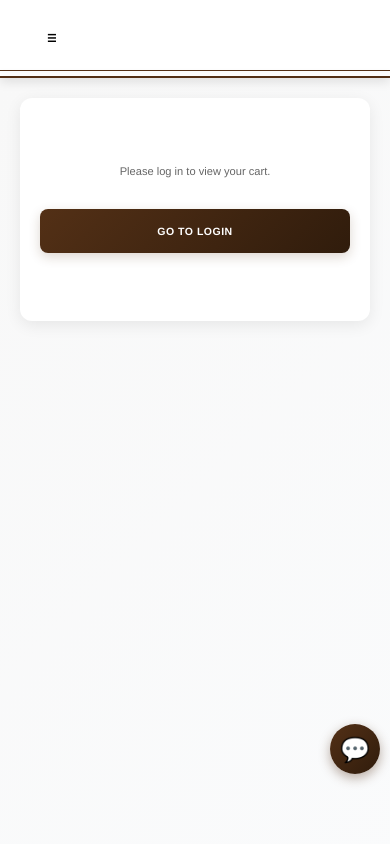
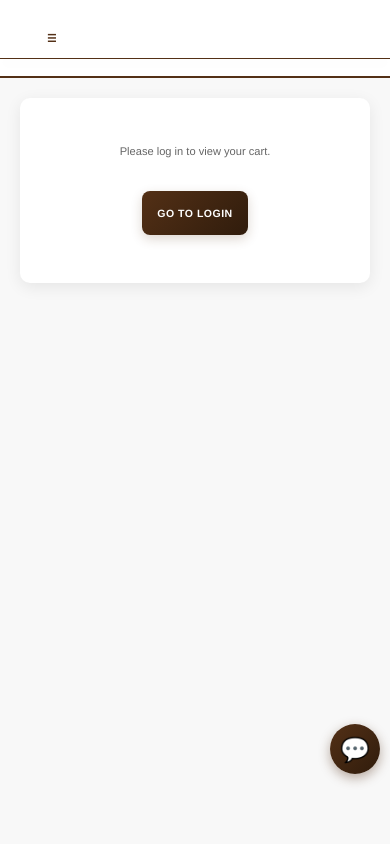
Before and after one commit to Mayschy/Men-s-style-shop, a React (Vite) app in the folder client/: page /cart in a window 390 px wide. Shown: the top 844 px of the page. Built offline with nearby package versions, Linux system fonts and the light colour scheme.

Commit message:
new css update

```diff
--- a/client/src/pages/Cart.css
+++ b/client/src/pages/Cart.css
@@ -216,42 +216,106 @@
    =================================== */
 @media (max-width: 799px) {
   .cart-container {
-    padding: 20px 10px;
+    padding: 16px 12px;
     margin: 0;
+    background: var(--color-background);
+  }
+
+  .cart-header {
+    margin-bottom: 24px;
   }
 
   .cart-header h1 {
-    font-size: 1.8em;
+    font-size: 1.6em;
   }
 
   .cart-subtitle {
-    font-size: 0.9em;
+    font-size: 0.85em;
   }
 
+  /* Full-width card layout on mobile */
   .cart-content {
     grid-template-columns: 1fr;
-    gap: 20px;
+    gap: 16px;
   }
 
   .cart-items-section {
-    padding: 20px 15px;
+    padding: 16px;
+    border-radius: 10px;
   }
 
+  /* Item card — stack vertically, clear separation */
   .cart-item {
     grid-template-columns: 1fr;
-    gap: 15px;
-    padding: 15px 0;
+    gap: 12px;
+    padding: 16px 0;
+    border-bottom: 1.5px solid #eee;
+  }
+
+  .cart-item:last-child {
+    border-bottom: none;
+  }
+
+  .item-details {
+    gap: 6px;
+  }
+
+  .item-name {
+    font-size: 1em;
+    font-weight: 700;
+  }
+
+  .item-meta {
+    flex-direction: column;
+    gap: 4px;
+  }
+
+  .item-price {
+    font-size: 0.95em;
+  }
+
+  .item-quantity {
+    font-size: 0.85em;
+  }
+
+  .item-price,
+  .item-quantity {
+    font-size: 0.85em;
   }
 
   .item-actions {
-    flex-direction: column;
+    flex-direction: row;
     width: 100%;
+    justify-content: space-between;
+    align-items: center;
+    border-top: 1px solid #f0f0f0;
+    padding-top: 12px;
+    margin-top: 4px;
+    gap: 12px;
   }
 
   .item-total {
-    width: 100%;
-    text-align: center;
+    font-size: 1.1em;
+    width: auto;
+    text-align: right;
     min-width: unset;
+  }
+
+  /* Remove button — compact and visible */
+  .btn-remove {
+    padding: 8px 12px;
+    min-width: 36px;
+    min-height: 36px;
+    font-size: 1em;
+    color: #c0392b;
+    border-color: #fadbd8;
+    background: #fff5f5;
+  }
+
+  .btn-remove:hover {
+    background: #ffeaea;
+    border-color: #c0392b;
+    color: #c0392b;
   }
 
   .cart-summary-section {
@@ -259,21 +323,52 @@
   }
 
   .cart-summary {
-    padding: 20px;
+    padding: 20px 16px;
+    border-radius: 10px;
+    border-top: 3px solid var(--color-secondary);
   }
 
   .cart-summary h2 {
     font-size: 1.1em;
+    margin-bottom: 16px;
   }
 
+  .summary-row {
+    font-size: 0.9em;
+    margin-bottom: 10px;
+  }
+
+  .summary-divider {
+    margin: 12px 0;
+  }
+
+  .summary-total {
+    font-size: 1.05em;
+    padding: 12px 0;
+    margin-bottom: 16px;
+  }
+
+  /* Checkout button — full width, prominent */
+  .btn-checkout,
+  .btn-primary {
+    display: block;
+    width: 100%;
+    padding: 14px 20px;
+    font-size: 1em;
+    border-radius: 8px;
+    margin-top: 8px;
+    text-align: center;
+  }
+
+  /* Empty cart */
   .empty-cart {
-    padding: 40px 15px;
-    border-radius: 8px;
+    padding: 40px 16px;
+    border-radius: 10px;
   }
 
   .empty-cart-icon {
     font-size: 3em;
-    margin-bottom: 15px;
+    margin-bottom: 16px;
   }
 
   .empty-cart h2 {
@@ -283,39 +378,23 @@
 
   .empty-cart p {
     font-size: 0.9em;
-    margin-bottom: 25px;
+    margin-bottom: 24px;
   }
 
-  .item-details {
-    gap: 6px;
+  /* Auth message */
+  .auth-message {
+    padding: 40px 16px;
+    border-radius: 10px;
   }
 
-  .item-name {
+  .auth-message p {
     font-size: 1em;
+    margin-bottom: 24px;
   }
 
-  .item-meta {
-    flex-direction: column;
-    gap: 5px;
-  }
-
-  .item-price,
-  .item-quantity {
-    font-size: 0.85em;
-  }
-
-  .item-total {
-    font-size: 1.1em;
-  }
-
-  .summary-row {
-    font-size: 0.85em;
-    margin-bottom: 10px;
-  }
-
-  .summary-total {
-    font-size: 1em;
-    padding: 12px 0;
-    margin-bottom: 15px;
+  .btn-primary {
+    display: inline-block;
+    width: auto;
+    padding: 12px 24px;
   }
 }
--- a/client/src/styles/navbar.css
+++ b/client/src/styles/navbar.css
@@ -2,6 +2,13 @@
 
 .navbar-hamburger {
   display: none !important;
+  cursor: pointer;
+  font-size: 24px;
+  background: none;
+  border: none;
+  padding: 8px;
+  color: var(--color-primary);
+  line-height: 1;
 }
 
 .navbar-left {
@@ -21,55 +28,91 @@
   padding: 8px 14px;
 }
 
+.navbar-right a,
+.navbar-right button {
+  color: var(--color-text-dark);
+  text-decoration: none;
+  transition: color 0.3s ease;
+}
+
+.navbar-right a:hover {
+  color: var(--color-primary);
+}
+
 /* ===================================
    MOBILE / TABLET (799px and below)
    =================================== */
 @media (max-width: 799px) {
+  /* Navbar container — no brown box-shadow */
+  nav {
+    border-bottom: 2px solid var(--color-primary) !important;
+    box-shadow: none !important;
+  }
+
+  /* Left side links — hidden on mobile */
   .navbar-left {
     display: none !important;
   }
 
+  /* Hamburger — always visible on mobile */
   .navbar-hamburger {
     display: block !important;
-    z-index: 1001;
+    z-index: 1002;
     background: none;
     border: none;
     cursor: pointer;
-    font-size: 24px;
+    font-size: 26px;
+    padding: 8px;
+    color: var(--color-primary);
+    line-height: 1;
   }
 
+  /* Accordion menu — hidden by default */
   .navbar-right {
-    position: fixed !important;
-    top: 70px !important;
+    position: fixed;
+    top: 58px !important;
     left: 0 !important;
     right: 0 !important;
     background: var(--color-navbar-bg);
     flex-direction: column !important;
+    align-items: stretch !important;
     gap: 0 !important;
-    padding: 0;
-    max-height: 0;
+    padding: 0 !important;
+    max-height: 0 !important;
     overflow: hidden;
-    transition: max-height 0.3s ease;
-    border-bottom: 1px solid var(--color-primary);
-    box-shadow: 0 2px 5px rgba(0, 0, 0, 0.1);
-    z-index: 1000;
+    transition: max-height 0.35s ease, box-shadow 0.35s ease;
+    box-shadow: 0 4px 12px rgba(0, 0, 0, 0.08);
+    z-index: 1001;
   }
 
+  /* Accordion OPEN state */
   .navbar-right.mobile-open {
-    max-height: 500px !important;
-    padding: 10px 0;
+    max-height: 600px !important;
+    box-shadow: 0 6px 20px rgba(0, 0, 0, 0.15);
   }
 
+  /* Nav links — styled as full-width tap targets */
   .navbar-right a,
   .navbar-right button {
     width: 100%;
     text-align: left;
-    padding: 12px 16px;
+    padding: 14px 18px;
     margin: 0 !important;
     border-radius: 0;
-    border-bottom: 1px solid #f0f0f0;
-    display: block;
-    font-size: 0.9em;
+    border-bottom: 1px solid #eee;
+    display: flex !important;
+    align-items: center;
+    font-size: 1em !important;
+    color: var(--color-text-dark) !important;
+    background: var(--color-navbar-bg);
+    box-shadow: none !important;
+    font-weight: 600;
+  }
+
+  .navbar-right a:hover,
+  .navbar-right button:hover {
+    background: #f8f7f4;
+    color: var(--color-primary) !important;
   }
 
   .navbar-right a:last-child,
@@ -77,47 +120,59 @@
     border-bottom: none;
   }
 
-  .navbar-right a:hover,
-  .navbar-right button:hover {
-    background-color: #f5f5f5;
+  /* Language toggle */
+  .navbar-right button[title="Language"] {
+    color: var(--color-text-dark) !important;
+    justify-content: flex-start;
+    background: var(--color-navbar-bg);
+    border: 1px solid var(--color-border);
+    border-radius: 6px;
+    margin: 8px 18px !important;
+    width: auto !important;
+    padding: 10px 14px;
   }
 
-  .navbar-right button {
-    justify-content: flex-start;
-    flex-direction: row;
-    background: none;
-    border: none;
-    cursor: pointer;
-    font-weight: 600;
-    font-size: 0.9em;
-    color: var(--color-text-dark);
+  .navbar-right button[title="Language"]:hover {
+    background: #f0efe8;
+    border-color: var(--color-primary);
   }
 
-  .navbar-right a {
-    color: var(--color-text-dark);
-    text-decoration: none;
+  /* Cart link */
+  .navbar-right a[href="/cart"] {
+    font-weight: 700;
+    color: var(--color-primary) !important;
   }
 
-  .navbar-right a span {
-    font-size: 1em !important;
+  /* Welcome message */
+  .navbar-right span.welcome-msg {
+    display: block;
+    padding: 12px 18px;
+    color: var(--color-text-light);
+    font-weight: 600;
+    font-size: 0.85em;
+    border-bottom: 1px solid #eee;
+    background: #fafaf8;
   }
 
-  .navbar-right span.welcome-msg {
-    display: block;
-    padding: 12px 16px;
-    color: var(--color-primary);
-    font-weight: bold;
-    font-size: 0.85em;
-    border-bottom: 1px solid #f0f0f0;
+  /* Sign in button */
+  .navbar-right a[href="/auth"] {
+    background: var(--color-secondary);
+    color: var(--color-text-dark) !important;
+    border-radius: 6px;
+    margin: 8px 18px !important;
+    width: auto !important;
+    text-align: center;
+    border-bottom: none;
   }
 
-  .navbar-right a[href="/auth"] {
-    background-color: var(--color-secondary);
-    color: var(--color-text-dark);
-    padding: 12px 16px;
-    margin: 5px 10px;
-    width: auto;
-    border-radius: 6px;
-    text-align: center;
+  .navbar-right a[href="/auth"]:hover {
+    background: #c4b85a;
+    color: var(--color-text-dark) !important;
+  }
+
+  /* Admin panel link — make it visually distinct */
+  .navbar-right a[href="/admin/products"] {
+    color: var(--color-primary) !important;
+    font-weight: 700;
   }
 }
```
Also changed, not shown: client/src/pages/Checkout.css (+188 -47 lines).
